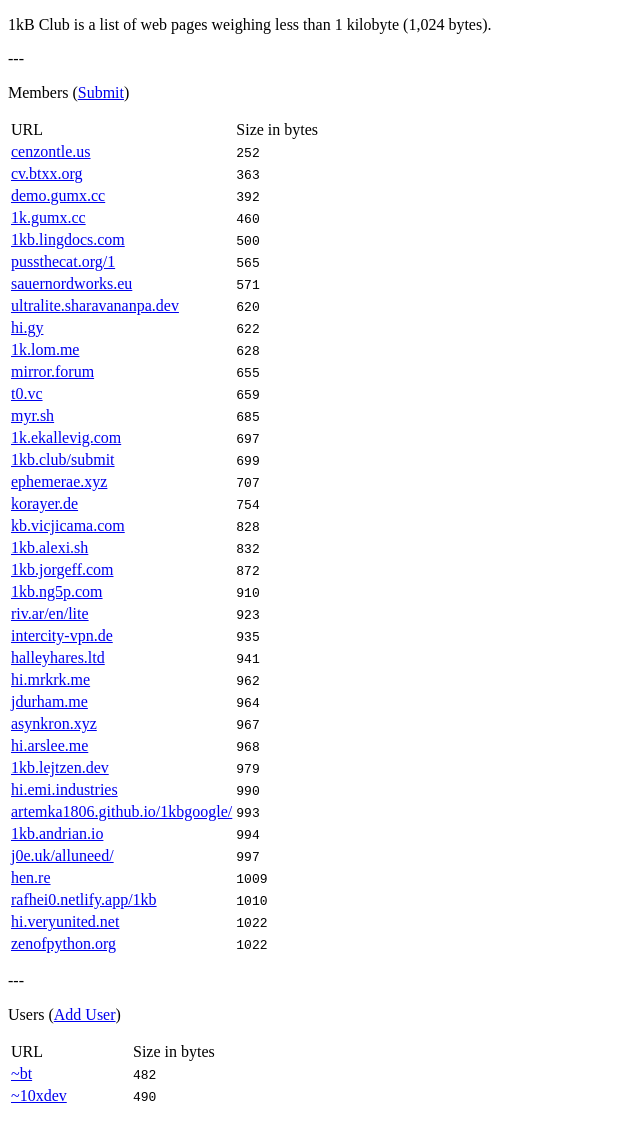
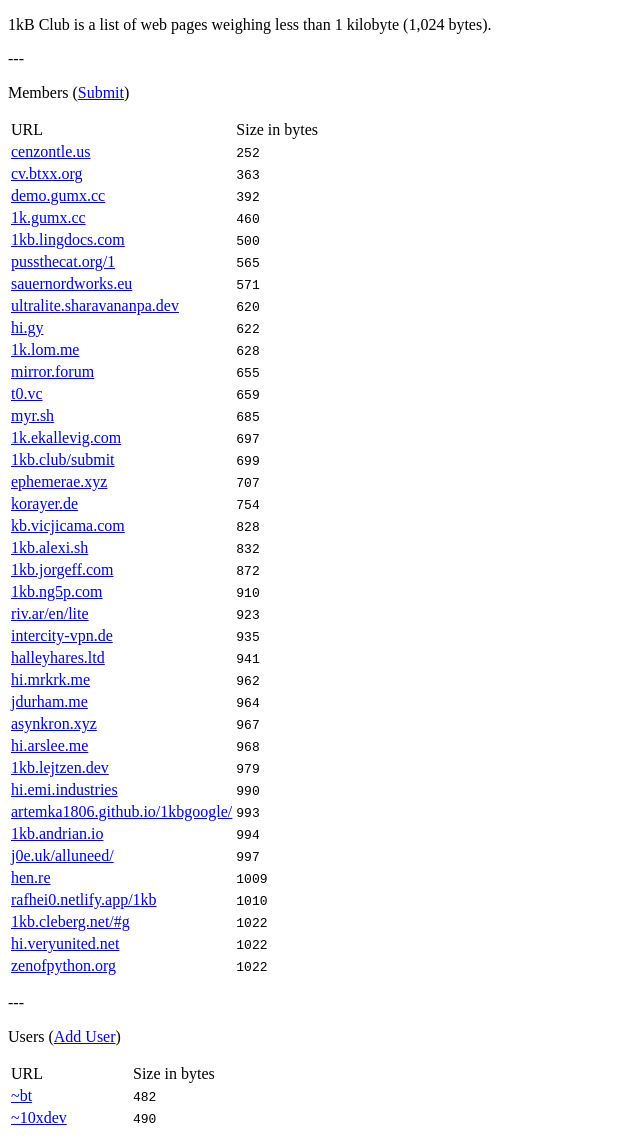
Before and after one commit to bradleytaunt/1kb.club, a Jekyll site: the page built from index.html, in a window 1280 px wide. Shown: the whole page, without its empty margins (0-640 px from the left). Built offline with Jekyll 4.4.1, drawn with Linux system fonts in a browser that asks for light colours; before the commit the page ends 1116 px from its top, so only the background shows below that.

Commit message:
add 1kb.cleberg.net roguelike game

```diff
--- a/_data/sites.yml
+++ b/_data/sites.yml
@@ -12,6 +12,9 @@
 
 - domain: 1kb.andrian.io
   size: 994
+
+- domain: 1kb.cleberg.net/#g
+  size: 1022
 
 - domain: 1kb.club/submit
   size: 699
```
